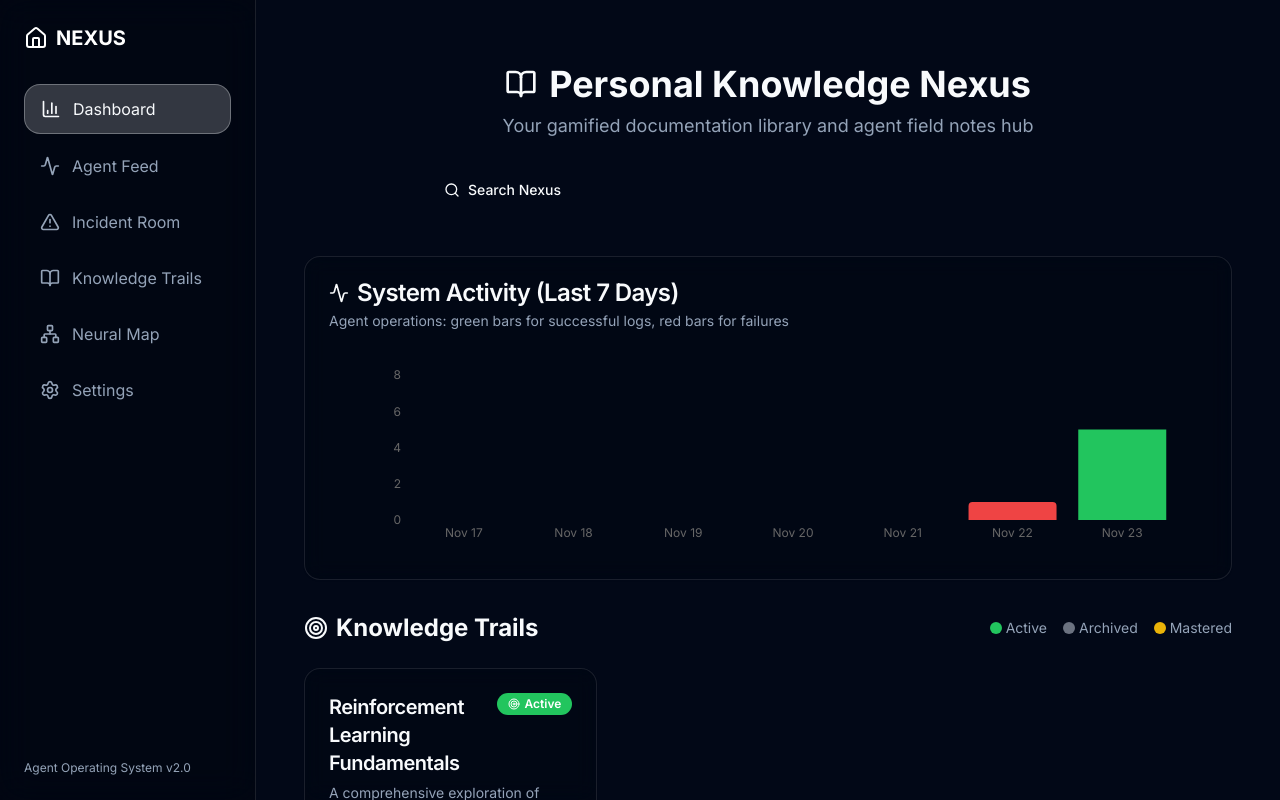
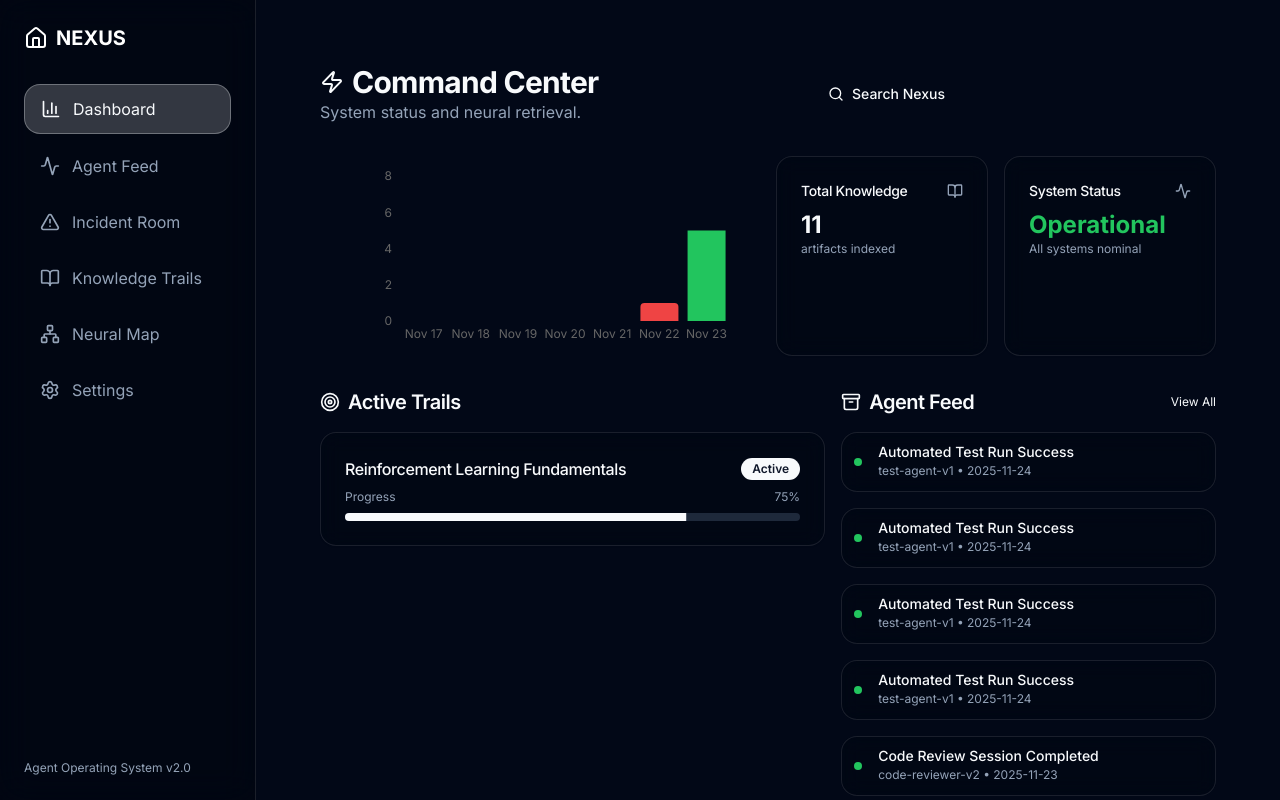
Before and after one commit to Maapel/personal-knowledge-nexus, a Next.js app: page / in a window 1280 px wide. Built offline with nearby package versions, Linux system fonts and the light colour scheme.

Commit message:
Auto-update via Cline

```diff
--- a/src/app/page.tsx
+++ b/src/app/page.tsx
@@ -1,169 +1,116 @@
 import { getAllTrails, getAllFieldNotes } from '@/lib/mdx'
-import { Card, CardContent, CardDescription, CardHeader, CardTitle } from '@/components/ui/card'
+import { Card, CardContent, CardHeader, CardTitle } from '@/components/ui/card'
 import { Badge } from '@/components/ui/badge'
 import { Progress } from '@/components/ui/progress'
-import { BookOpen, Archive, Trophy, Target, Activity } from 'lucide-react'
+import { BookOpen, Activity, Zap, Target, Archive } from 'lucide-react'
+import Link from 'next/link'
 import { NexusSearch } from '@/components/nexus-search'
 import { ActivityHeatmap } from '@/components/visuals/activity-heatmap'
-import Link from 'next/link'
-
-const statusIcons = {
-  Active: Target,
-  Archived: Archive,
-  Mastered: Trophy,
-}
-
-const statusColors = {
-  Active: 'bg-green-500',
-  Archived: 'bg-gray-500',
-  Mastered: 'bg-yellow-500',
-}
 
 export default async function Dashboard() {
   const trails = await getAllTrails()
   const fieldNotes = await getAllFieldNotes()
 
   return (
-    <div className="container mx-auto px-4 py-8">
-      <div className="mb-8">
-        <div className="text-center mb-8">
-          <h1 className="text-4xl font-bold text-foreground mb-2 flex items-center justify-center gap-3">
-            <BookOpen className="w-8 h-8" />
-            Personal Knowledge Nexus
+    <div className="max-w-7xl mx-auto space-y-8 container py-8">
+
+      {/* Header Section */}
+      <div className="flex flex-col md:flex-row justify-between items-start md:items-center gap-4">
+        <div>
+          <h1 className="text-3xl font-bold tracking-tight flex items-center gap-2">
+            <Zap className="w-6 h-6 text-primary" />
+            Command Center
           </h1>
-          <p className="text-muted-foreground text-lg">
-            Your gamified documentation library and agent field notes hub
+          <p className="text-muted-foreground">
+            System status and neural retrieval.
           </p>
         </div>
-        <div className="max-w-2xl mx-auto mb-12">
+        <div className="w-full md:w-[400px]">
           <NexusSearch />
         </div>
       </div>
 
-      {/* System Status - Activity Heatmap */}
-      <div className="mb-8">
-        <Card className="glass">
-          <CardHeader>
-            <CardTitle className="flex items-center gap-2">
-              <Activity className="w-5 h-5" />
-              System Activity (Last 7 Days)
-            </CardTitle>
-            <CardDescription>
-              Agent operations: green bars for successful logs, red bars for failures
-            </CardDescription>
+      {/* Stats Row with Heatmap */}
+      <div className="grid gap-4 md:grid-cols-2 lg:grid-cols-4">
+        <div className="col-span-2">
+            <ActivityHeatmap data={fieldNotes} />
+        </div>
+
+        <Card className="glass col-span-1">
+          <CardHeader className="flex flex-row items-center justify-between space-y-0 pb-2">
+            <CardTitle className="text-sm font-medium">Total Knowledge</CardTitle>
+            <BookOpen className="h-4 w-4 text-muted-foreground" />
           </CardHeader>
           <CardContent>
-            <ActivityHeatmap data={fieldNotes} />
+            <div className="text-2xl font-bold">{trails.length + fieldNotes.length}</div>
+            <p className="text-xs text-muted-foreground">artifacts indexed</p>
+          </CardContent>
+        </Card>
+
+        <Card className="glass col-span-1">
+          <CardHeader className="flex flex-row items-center justify-between space-y-0 pb-2">
+            <CardTitle className="text-sm font-medium">System Status</CardTitle>
+            <Activity className="h-4 w-4 text-muted-foreground" />
+          </CardHeader>
+          <CardContent>
+            <div className="text-2xl font-bold text-green-500">Operational</div>
+            <p className="text-xs text-muted-foreground">All systems nominal</p>
           </CardContent>
         </Card>
       </div>
 
-      <div className="mb-6">
+      {/* Main Content Grid */}
+      <div className="grid gap-4 md:grid-cols-2 lg:grid-cols-7">
+
+        {/* Trails Column (Larger) */}
+        <div className="col-span-4 space-y-4">
           <div className="flex items-center justify-between">
-          <h2 className="text-2xl font-bold text-foreground flex items-center gap-2">
-            <Target className="w-6 h-6" />
-            Knowledge Trails
-          </h2>
-          <div className="flex items-center gap-4 text-sm text-muted-foreground">
-            <div className="flex items-center gap-1">
-              <div className="w-3 h-3 bg-green-500 rounded-full"></div>
-              Active
+            <h2 className="text-xl font-semibold tracking-tight flex items-center gap-2"><Target className="w-5 h-5"/> Active Trails</h2>
           </div>
-            <div className="flex items-center gap-1">
-              <div className="w-3 h-3 bg-gray-500 rounded-full"></div>
-              Archived
+          <div className="grid gap-4">
+             {trails.map((trail) => (
+              <Link href={`/trails/${trail.slug}`} key={trail.slug}>
+                <Card className="glass hover:bg-muted/50 transition-colors cursor-pointer">
+                  <CardHeader className="flex flex-row items-center justify-between space-y-0 pb-2">
+                    <CardTitle className="text-base font-medium">
+                      {trail.title}
+                    </CardTitle>
+                    <Badge variant={trail.status === 'Active' ? 'default' : 'secondary'}>
+                      {trail.status}
+                    </Badge>
+                  </CardHeader>
+                  <CardContent>
+                    <div className="flex justify-between text-xs text-muted-foreground mb-2">
+                        <span>Progress</span>
+                        <span>{trail.progress}%</span>
                     </div>
-            <div className="flex items-center gap-1">
-              <div className="w-3 h-3 bg-yellow-500 rounded-full"></div>
-              Mastered
-            </div>
-          </div>
+                    <Progress value={trail.progress} className="h-2" />
+                  </CardContent>
+                </Card>
+              </Link>
+            ))}
           </div>
         </div>
 
-      {trails.length === 0 ? (
-        <div className="text-center py-12">
-          <BookOpen className="w-16 h-16 text-muted-foreground mx-auto mb-4" />
-          <h3 className="text-xl font-semibold text-foreground mb-2">No Trails Found</h3>
-          <p className="text-muted-foreground">
-            Add your first knowledge trail to get started. Create project documentation in /content/trails/
+        {/* Recent Feed Column (Smaller) */}
+        <div className="col-span-3 space-y-4">
+          <div className="flex items-center justify-between">
+            <h2 className="text-xl font-semibold tracking-tight flex items-center gap-2"><Archive className="w-5 h-5"/> Agent Feed</h2>
+            <Link href="/feed" className="text-xs text-primary hover:underline">View All</Link>
+          </div>
+          <div className="space-y-4">
+            {fieldNotes.slice(0, 5).map((note) => (
+              <div key={note.slug} className="flex items-center p-3 glass rounded-lg">
+                <div className={`mr-4 h-2 w-2 rounded-full ${note.status === 'failure' ? 'bg-red-500' : 'bg-green-500'}`} />
+                <div className="space-y-1">
+                  <p className="text-sm font-medium leading-none">{note.title}</p>
+                  <p className="text-xs text-muted-foreground">
+                    {note.frontmatter.agent} • {note.date}
                   </p>
                 </div>
-      ) : (
-        <div className="grid grid-cols-1 md:grid-cols-2 lg:grid-cols-3 gap-6">
-          {trails.map((trail) => {
-            const StatusIcon = statusIcons[trail.status]
-            const statusColor = statusColors[trail.status]
-
-            return (
-              <Link href={`/trails/${trail.slug}`}>
-                <Card
-                  key={trail.slug}
-                  className="glass hover:shadow-lg transition-all duration-300 cursor-pointer group hover:scale-105"
-                >
-                <CardHeader className="pb-4">
-                  <div className="flex items-start justify-between">
-                    <CardTitle className="text-xl group-hover:text-primary transition-colors">
-                      {trail.title}
-                    </CardTitle>
-                    <div className="flex items-center gap-2">
-                      <Badge className={`${statusColor} text-white flex items-center gap-1`}>
-                        <StatusIcon className="w-3 h-3" />
-                        {trail.status}
-                      </Badge>
               </div>
+            ))}
           </div>
-                  <CardDescription className="text-muted-foreground line-clamp-3">
-                    {trail.description}
-                  </CardDescription>
-                </CardHeader>
-                <CardContent>
-                  <div className="space-y-2">
-                    <div className="flex items-center justify-between text-sm">
-                      <span className="text-muted-foreground">Progress</span>
-                      <span className="font-medium">{trail.progress}%</span>
-                    </div>
-                    <Progress value={trail.progress} className="w-full" />
-                  </div>
-                </CardContent>
-              </Card>
-              </Link>
-            )
-          })}
-        </div>
-      )}
-
-      <div className="mt-12">
-        <div className="flex items-center justify-between">
-          <h2 className="text-2xl font-bold text-foreground flex items-center gap-2">
-            <Archive className="w-6 h-6" />
-            Recent Activity
-          </h2>
-          <a
-            href="/feed"
-            className="text-primary hover:text-primary/80 transition-colors flex items-center gap-1 text-sm font-medium"
-          >
-            View Agent Feed →
-          </a>
-        </div>
-        <div className="mt-4 space-y-4">
-          <div className="flex flex-col sm:flex-row gap-4 justify-center">
-            <a
-              href="/feed"
-              className="px-4 py-2 text-sm font-medium text-primary border border-primary/30 rounded-lg hover:bg-primary/5 transition-colors flex items-center gap-2"
-            >
-              🤖 Agent Feed →
-            </a>
-            <a
-              href="/incidents"
-              className="px-4 py-2 text-sm font-medium text-orange-600 border border-orange-600/30 rounded-lg hover:bg-orange-600/5 transition-colors flex items-center gap-2"
-            >
-              🚨 Incident Room →
-            </a>
-          </div>
-          <p className="text-muted-foreground text-center">
-            Monitor agent activities and analyze operational incidents through our specialized dashboards.
-          </p>
         </div>
       </div>
     </div>
```
Lines whose indentation alone changed are shown as unchanged.
